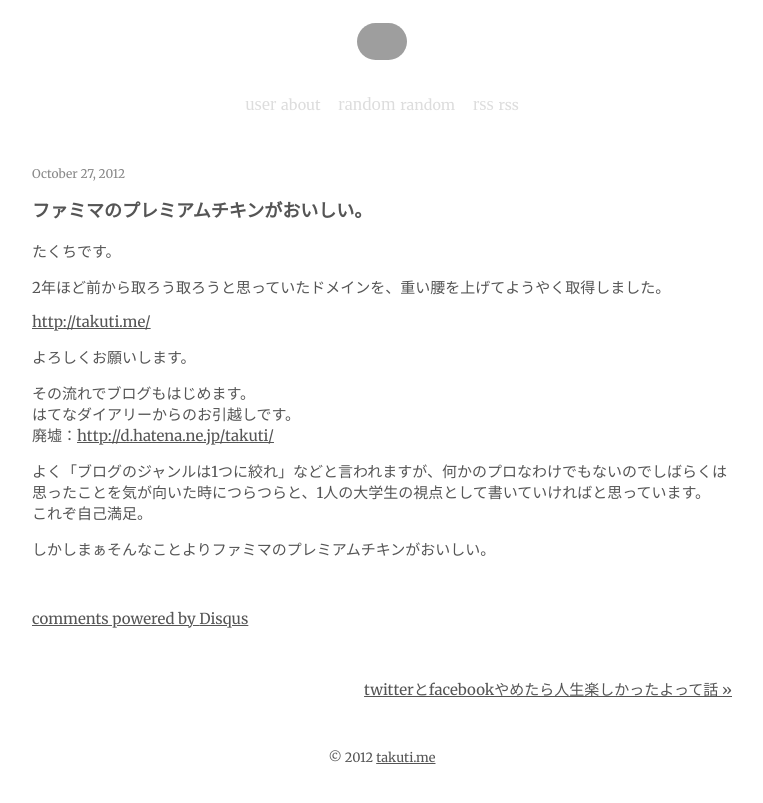
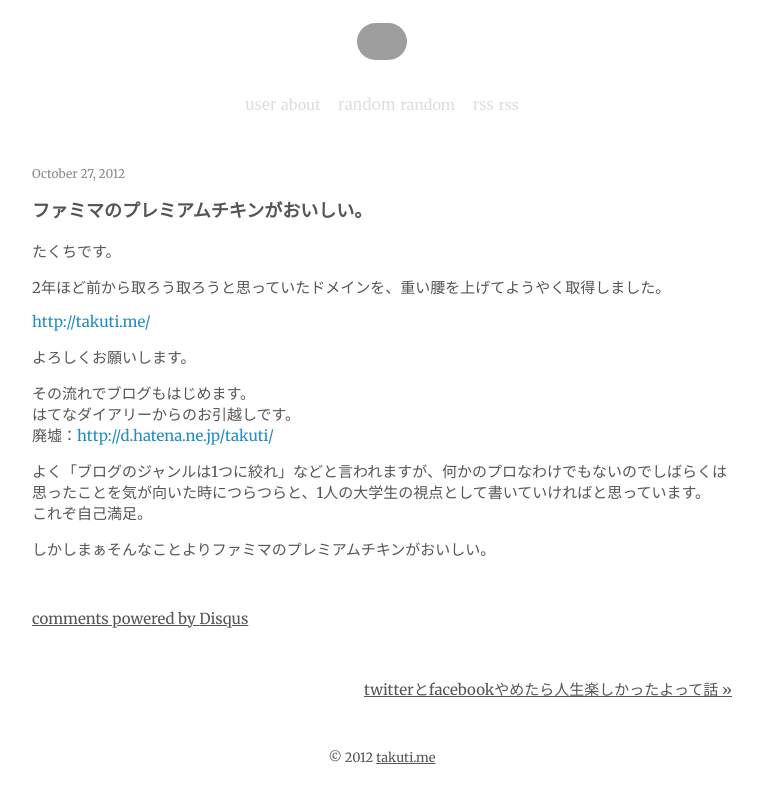
Before and after one commit to takuti/old.blog.takuti.me, a Jekyll site: the page built from _posts/2012-10-27-first-entry.html, in a window 1280 px wide. Shown: the top 803 px of the page, without its empty margins (258-1021 px from the left). Built offline with Jekyll 4.4.1, drawn with Linux system fonts in a browser that asks for light colours; nearby versions of some CDN libraries; some web fonts are replaced; Markdown is read by kramdown in place of the engine named in the settings; comment, search, counter and statistics services are not loaded; grey boxes are pictures that could not be loaded.

Commit message:
change link color

```diff
--- a/css/style.scss
+++ b/css/style.scss
@@ -47,6 +47,17 @@
     }
   }
   .post {
+    a {
+      color: #208DC3;
+      text-decoration: none;
+      &:visited {
+        color: #208DC3;
+      }
+      &:hover {
+        color: #006EA5;
+        text-decoration: underline;
+      }
+    }
     h3 {
       font-size: 1.1em;
       margin: 2em 0 1em 0;
```
